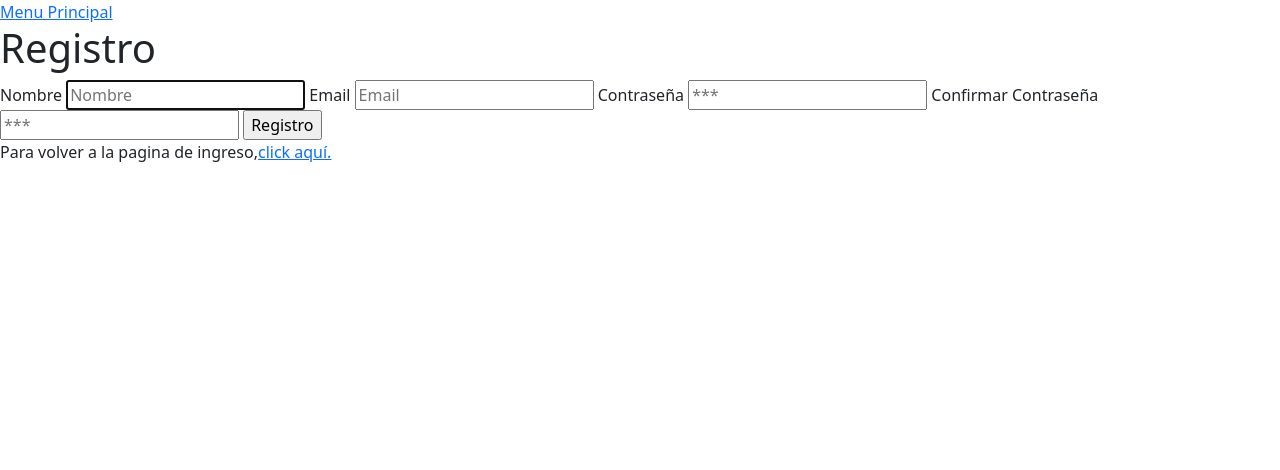
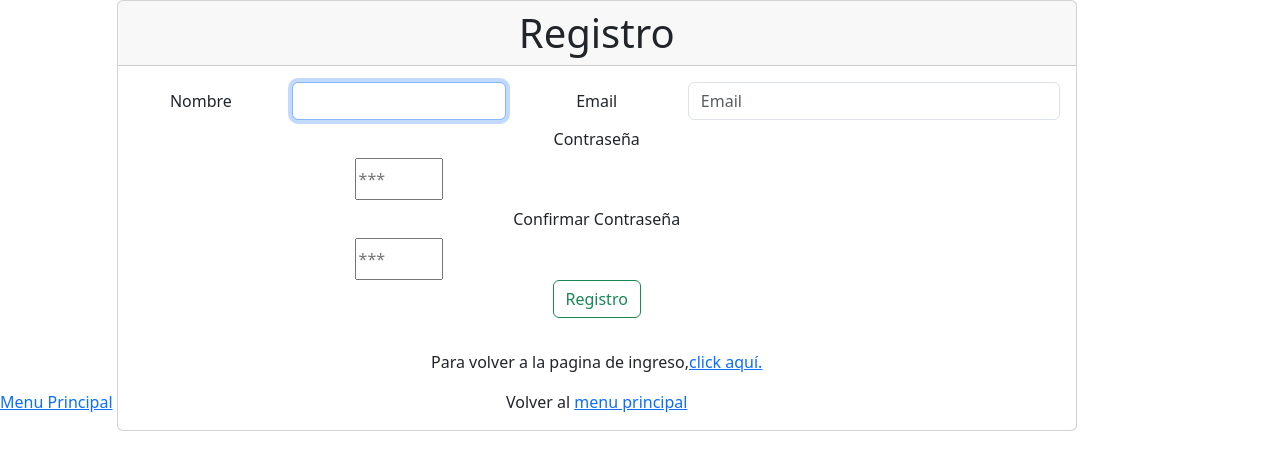
Before and after one commit to BrunoAdriel/Starbucks, a plain HTML site: page Login/Register.html in a window 1280 px wide. Drawn offline with nearby package versions, Linux system fonts and the light colour scheme; some packages are replaced by stand-ins of ours; a script that the page names is missing.

Commit message:
arreglo de login y carrito

```diff
--- a/Login/Register.html
+++ b/Login/Register.html
@@ -10,20 +10,34 @@
 </head>
 <body>
     <a href="../index.html">Menu Principal</a>
-<section>
-    <h1>Registro</h1>
-    <form id="registerForm">
-        <label>Nombre</label>
-        <input type="text" placeholder="Nombre" id="nombre" required autofocus>
-        <label>Email</label>
-        <input type="mail" placeholder="Email" id="email" required >
-        <label>Contraseña</label>
-        <input type="password" placeholder="***" id="contrasenia" required>
-        <label>Confirmar Contraseña</label>
-        <input type="password" placeholder="***" id="contraseniaConfirm" required>
-        <input type="submit" value="Registro">
+<section class="card text-center w-75 h-75 d-inline-block">
+    <h1 class="card-header">Registro</h1>
+    <form class="card-body" id="registerForm">
+        <div class="row mb-3">
+            <label class="col-sm-2 col-form-label">Nombre</label>
+            <div class="col-sm-3">
+                <input type="text" class="form-control" id="nombre" required autofocus>
+            </div>
+            <label class="col-sm-2 col-form-label">Email</label>
+            <div class="col-sm-5">
+                <input type="mail" class="form-control" placeholder="Email" id="email" required >
+            </div>
+            <label for="inputPassword6" class="col-form-label">Contraseña</label>
+            <div class="col-sm-7">
+                <input type="password" placeholder="***" class="col-sm-2 col-form-label" id="contrasenia inputPassword6" required>
+            </div>
+                <label for="inputPassword6" class="col-form-label">Confirmar Contraseña</label>
+            <div class="col-sm-7">
+                <input type="password" class="col-sm-2 col-form-label" placeholder="***" id="contraseniaConfirm  inputPassword6" required>
+            </div>
+        <div>
+            <input type="submit" class="btn btn-outline-success" value="Registro">
+        </div>
+        </div>
     </form>
     <p>Para volver a la pagina de ingreso,<a href="Login.html">click aquí.</a></p>
+    <p>Volver al <a href="../index.html">menu principal</a></p>
+
 </section>
 
 <!--sweet alert-->
--- a/Productos/logica.js
+++ b/Productos/logica.js
@@ -44,7 +44,7 @@ let vistaProductos = productos.map( function mostrarProductos(){
             nuestrosProductos.innerHTML += `
             <div class="card" style="width: 18rem;">
             <tr>
-                <td><i class="card-img-top">${prod.foto}</i></td>
+                <td><img class="card-img-top">${prod.foto}</img></td>
                 <div class="card-body">
                 <td class="card-title">${prod.nombre}</td>
                 <td class="card-text">${prod.precio}</td>
@@ -68,7 +68,7 @@ let vistaProductos = productos.map( function mostrarProductos(){
 //Agregar elementos al carrito
 
 function agregarACarrito(prodACarro){
-let prodFind = productos.find((el)=> el.id === prodACarro);
+let prodFind = productos.find((el)=> el.id === parseInt(prodACarro));
 ///
 // let prodFind = productos.map((prod)=>{
 //     return{
```
Also changed, not shown: Login/Login.html (+8 -6 lines), Productos/productos.js (+5 -5 lines).
